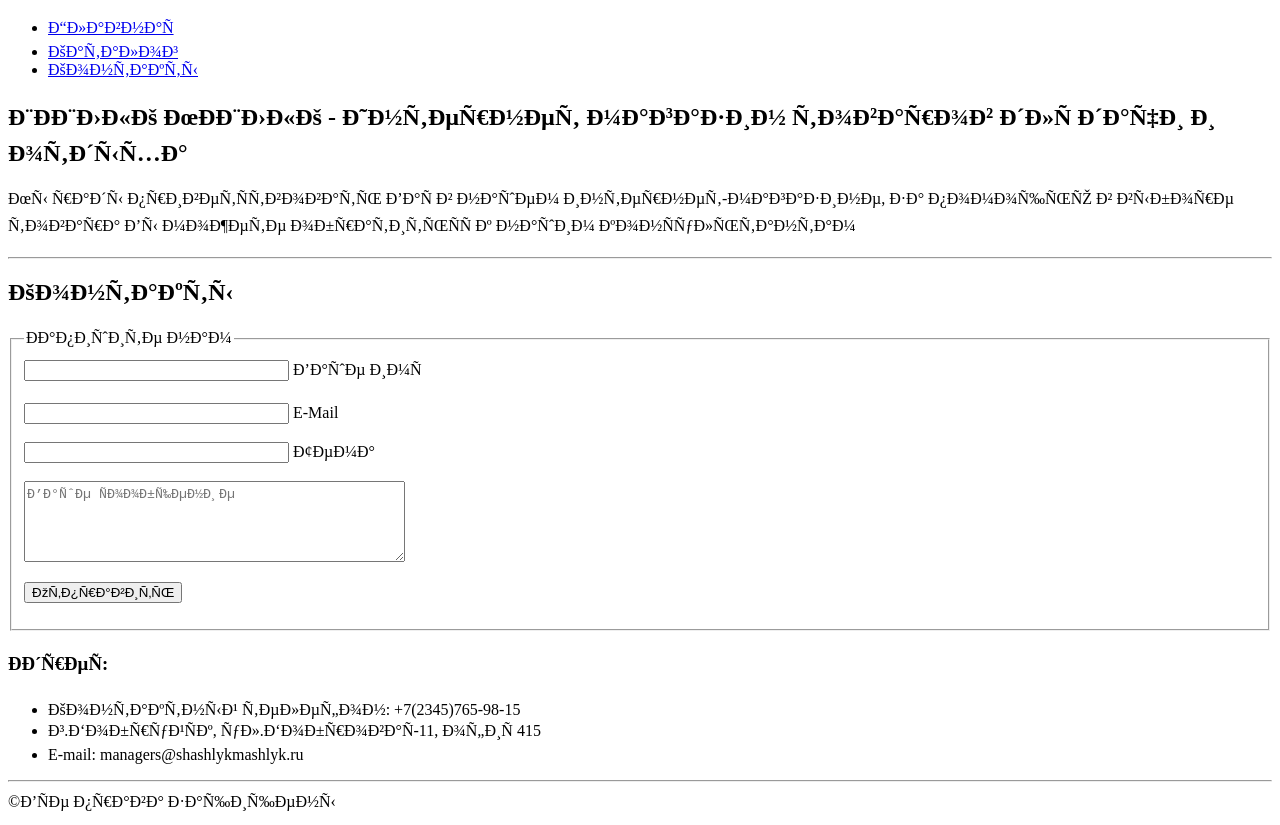
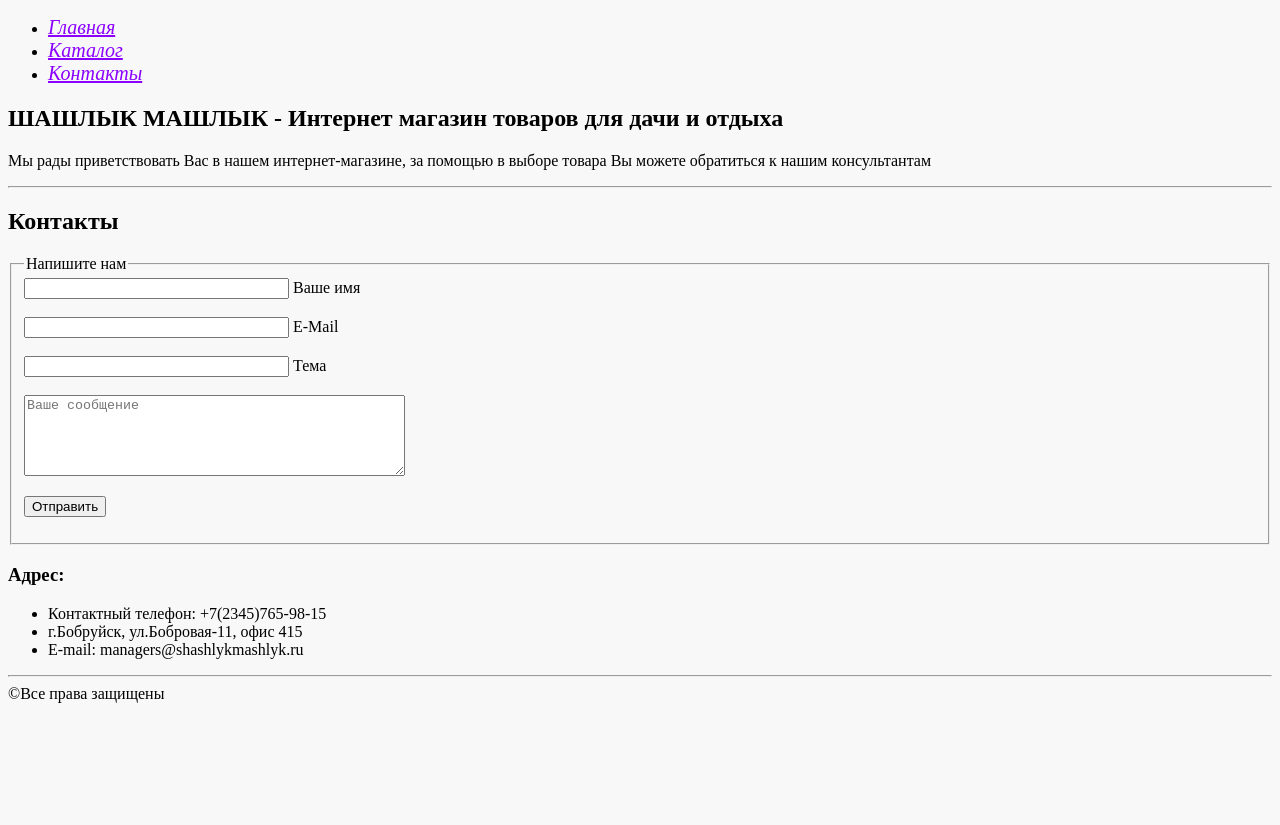
Before and after one commit to yorikav/E-Shop, a plain HTML site: page Contacts.html in a window 1280 px wide. After the commit the page ends 800 px from the top, so only its background shows below. Drawn offline with Linux system fonts and the light colour scheme.

Commit message:
Добавлен файл стилей

```diff
--- a/Catalog.html
+++ b/Catalog.html
@@ -1,14 +1,15 @@
 <!DOCTYPE html>
 <html lang="en">
-<!--
 <head>
     <meta charset="UTF-8">
+    <link rel="stylesheet" href="style.css">
     <title>Казаны, мангалы, коптильни</title>
-    <h2>ШАШЛЫК МАШЛЫК - Интернет магазин товаров для дачи и отдыха</h2>
+<!--    <h2>ШАШЛЫК МАШЛЫК - Интернет магазин товаров для дачи и отдыха</h2>
     <p>Мы рады приветствовать Вас в нашем интернет-магазине, за помощью в выборе товара Вы можете обратиться к нашим консультантам</p>
     <hr />
+-->
 </head>
--->
+
 <body>
     <ul>
         <li><a href="Index.html">Главная</a></li>
--- a/Contacts.html
+++ b/Contacts.html
@@ -1,16 +1,17 @@
 <!DOCTYPE html>
 <html lang="en">
-<!--
 <head>
     <meta charset="UTF-8">
+    <link rel="stylesheet" type="text/css" href="style.css">
     <title>Казаны, мангалы, коптильни</title>
-    <h2>ШАШЛЫК МАШЛЫК - Интернет магазин товаров для дачи и отдыха</h2>
+<!--    <h2>ШАШЛЫК МАШЛЫК - Интернет магазин товаров для дачи и отдыха</h2>
     <p>Мы рады приветствовать Вас в нашем интернет-магазине, за помощью в выборе товара Вы можете обратиться к нашим консультантам</p>
     <hr />
+-->
 </head>
--->
+
 <body>
-    <ul>
+    <ul class="menu">
         <li><a href="Index.html">Главная</a></li>
         <li><a href="Catalog.html">Каталог</a></li>
         <li><a href="Contacts.html">Контакты</a></li>
--- /dev/null
+++ b/style.css
@@ -0,0 +1,9 @@
+body{
+    background-color: #f8f8f8;
+}
+
+.menu li > a {
+    color: #8B00FF;
+    font-size: 20px;
+    font-style: italic;
+}
```
Also changed, not shown: Catalog/Chargrill_MCB3.html (+4 -3 lines), Catalog/Chargrill_w_Pot.html (+4 -3 lines), Catalog/Chargrills.html (+4 -3 lines), Catalog/Pots.html (+4 -3 lines), Catalog/SHCover.html (+4 -3 lines), Catalog/Shave.html (+4 -3 lines), Catalog/Smokehouse_200L.html (+4 -3 lines), Catalog/Smokehouses.html (+4 -3 lines), Catalog/WOK_Pot_12L.html (+4 -3 lines), Catalog/WOK_Pot_4L.html (+4 -3 lines), Catalog/WOK_Pot_8L.html (+4 -3 lines), Index.html (+5 -5 lines).
